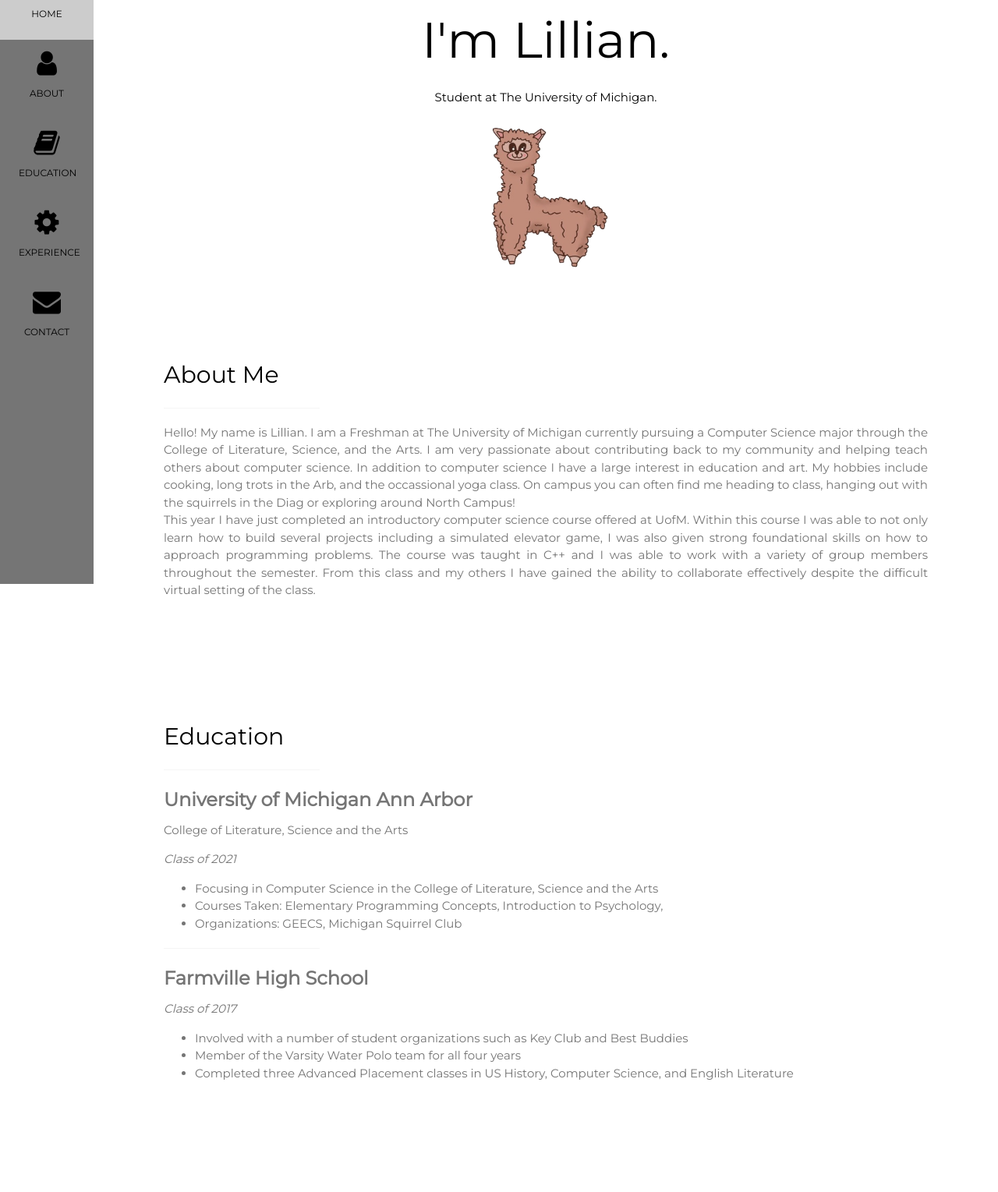
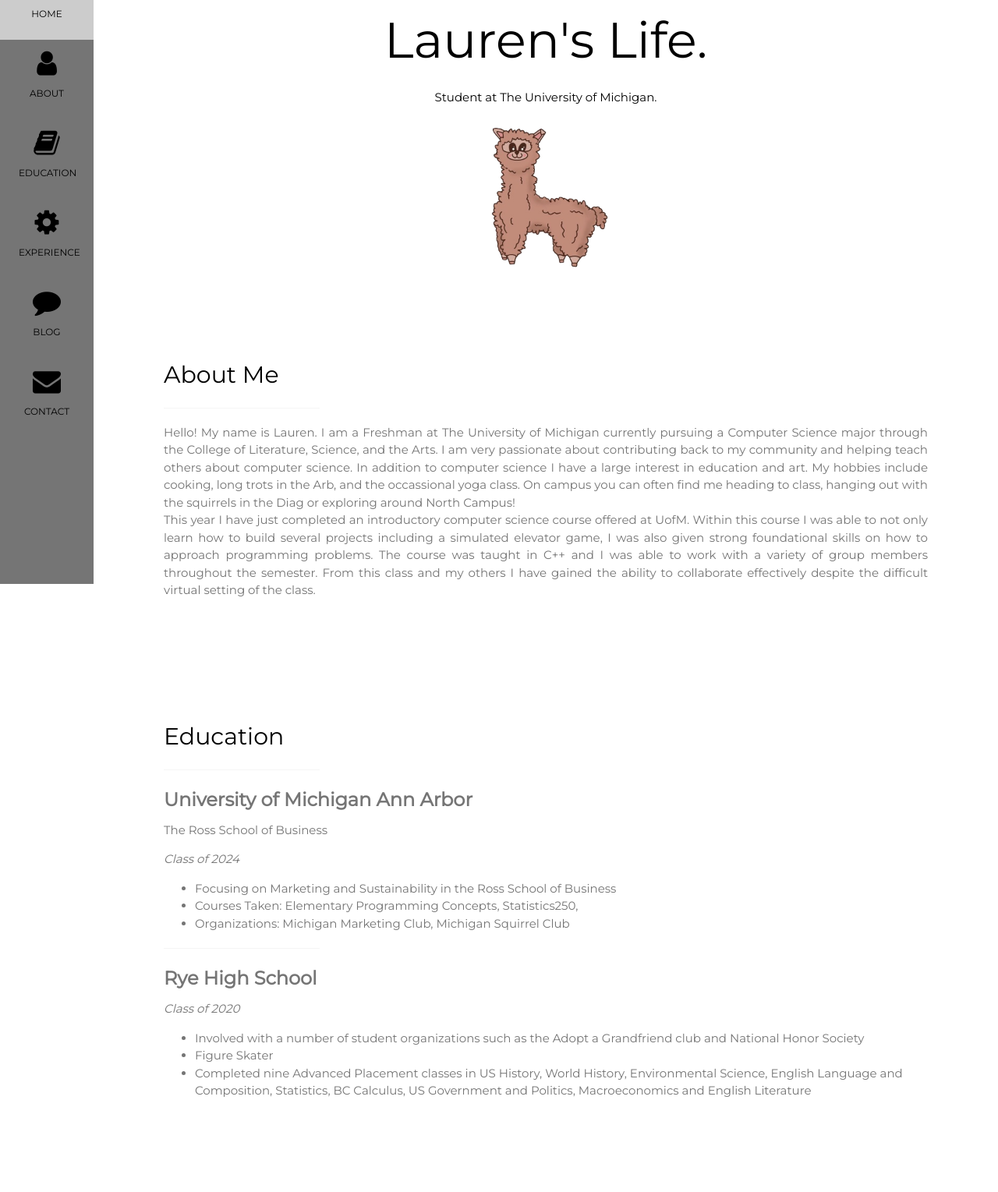
Before and after one commit to laurenjk/laurenjk.github.io, a plain HTML site: page index.html in a window 1280 px wide. Shown: the part 51-1580 px from the top of the page at 78% size. Drawn offline with nearby package versions, Linux system fonts and the light colour scheme.

Commit message:
Added example code

```diff
--- a/index.html
+++ b/index.html
@@ -1,6 +1,6 @@
 <!DOCTYPE html>
 <html>
-<title>Lillian's Personal Website</title>
+<title>Lauren's Life</title>
 <meta charset="UTF-8">
 
 <!--
@@ -20,7 +20,7 @@ https://www.w3schools.com/w3css/4/w3.css
 <!-- Icon Bar (Sidebar - hidden on small screens) -->
 <nav class="w3-sidebar w3-bar-block w3-small w3-hide-small w3-center">
   <!-- Link to font awesome icons https://fontawesome.com/v4.7.0/icons/ just change the name after fa- and it will change the icon! -->
-  <a href="#" class="w3-bar-item w3-button w3-padding-large w3-black">
+  <a href="#" class="w3-bar-item w3-button w3-padding-large w3-ffe0e9">
     <i class="fa fa-home w3-xxlarge"></i>
     <p>HOME</p>
   </a>
@@ -35,6 +35,10 @@ https://www.w3schools.com/w3css/4/w3.css
   <a href="#experience" class="w3-bar-item w3-button w3-padding-large w3-hover-black">
     <i class="fa fa-cog w3-xxlarge"></i>
     <p>EXPERIENCE</p>
+  </a>
+  <a href="#blog" class="w3-bar-item w3-button w3-padding-large w3-hover-black">
+    <i class="fa fa-comment w3-xxlarge"></i>
+    <p>BLOG</p>
   </a>
   <a href="#contact" class="w3-bar-item w3-button w3-padding-large w3-hover-black">
     <i class="fa fa-envelope w3-xxlarge"></i>
@@ -57,7 +61,7 @@ https://www.w3schools.com/w3css/4/w3.css
 <div class="w3-padding-large" id="main">
   <!-- Header/Home -->
   <header class="w3-container w3-padding-32 w3-center w3-white" id="home">
-    <h1 class="w3-jumbo">I'm Lillian.</h1>
+    <h1 class="w3-jumbo">Lauren's Life.</h1>
     <p>Student at The University of Michigan.</p>
     <img src="./llama-1.png" alt="boy" class="w3-image" width="200" height="200">
   </header>
@@ -67,7 +71,7 @@ https://www.w3schools.com/w3css/4/w3.css
     <h2 class="w3-text-black">About Me</h2>
     <hr style="width:200px" class="w3-opacity">
     <!-- EDIT THIS SECTION TO CHANGE YOUR ABOUT ME -->
-    <p> Hello! My name is Lillian. I am a Freshman at The University of Michigan currently pursuing a Computer Science major through the College of Literature, Science, and the Arts. I am very passionate about contributing back to my community and helping teach others about computer science. In addition to computer science I have a large interest in education and art. My hobbies include cooking, long trots in the Arb, and the occassional yoga class. On campus you can often find me heading to class, hanging out with the squirrels in the Diag or exploring around North Campus!
+    <p> Hello! My name is Lauren. I am a Freshman at The University of Michigan currently pursuing a Computer Science major through the College of Literature, Science, and the Arts. I am very passionate about contributing back to my community and helping teach others about computer science. In addition to computer science I have a large interest in education and art. My hobbies include cooking, long trots in the Arb, and the occassional yoga class. On campus you can often find me heading to class, hanging out with the squirrels in the Diag or exploring around North Campus!
     <br />
     This year I have just completed an introductory computer science course offered at UofM. Within this course  I was able to not only learn how to build several projects including a simulated elevator game, I was also given strong foundational skills on how to approach programming problems. The course was taught in C++ and I was able to work with a variety of group members throughout the semester. From this class and my others I have gained the ability to collaborate effectively despite the difficult virtual setting of the class.
     </p>
@@ -81,21 +85,21 @@ https://www.w3schools.com/w3css/4/w3.css
     <hr style="width:200px" class="w3-opacity">
     <!-- EDIT THIS SECTION TO CHANGE YOUR College info -->
     <h3><b>University of Michigan Ann Arbor</b></h3>
-    College of Literature, Science and the Arts
-    <p><i>Class of 2021</i></p>
+    The Ross School of Business
+    <p><i>Class of 2024</i></p>
     <ul>
-      <li>Focusing in Computer Science in the College of Literature, Science and the Arts</li>
-      <li>Courses Taken: Elementary Programming Concepts, Introduction to Psychology, </li>
-      <li>Organizations: GEECS, Michigan Squirrel Club</li>
+      <li>Focusing on Marketing and Sustainability in the Ross School of Business</li>
+      <li>Courses Taken: Elementary Programming Concepts, Statistics250, </li>
+      <li>Organizations: Michigan Marketing Club, Michigan Squirrel Club</li>
     </ul>
     <hr style="width:200px" class="w3-opacity">
     <!-- EDIT THIS SECTION TO CHANGE YOUR High School Info-->
-    <h3><b>Farmville High School</b></h3>
-    <i>Class of 2017</i>
+    <h3><b>Rye High School</b></h3>
+    <i>Class of 2020</i>
     <ul>
-      <li>Involved with a number of student organizations such as Key Club and Best Buddies</li>
-      <li>Member of the Varsity Water Polo team for all four years</li>
-      <li>Completed three Advanced Placement classes in US History, Computer Science, and English Literature</li>
+      <li>Involved with a number of student organizations such as the Adopt a Grandfriend club and National Honor Society</li>
+      <li>Figure Skater</li>
+      <li>Completed nine Advanced Placement classes in US History, World History, Environmental Science, English Language and Composition, Statistics, BC Calculus, US Government and Politics, Macroeconomics and English Literature</li>
     </ul>
   <!-- End Education Section -->
   </div>
@@ -126,6 +130,10 @@ https://www.w3schools.com/w3css/4/w3.css
 
   <!-- End Experiencee Section -->
   </div>
+  <div class="w3-padding-64 w3-content w3-text-grey" id="blog">
+    <h2 class="w3-text-black">Blog</h2>
+    <hr style="width:200px" class="w3-opacity">
+      <p>Follow for future writing.
 
   <!-- Contact Section -->
   <div class="w3-padding-64 w3-content w3-text-grey" id="contact">
@@ -137,8 +145,8 @@ https://www.w3schools.com/w3css/4/w3.css
       <!-- EDIT THIS SECTION TO CHANGE your contact information -->
     <div class="w3-section">
       <p><i class="fa fa-map-marker fa-fw w3-text-white w3-xxlarge w3-margin-right"></i> Ann Arbor, MI</p>
-      <p><i class="fa fa-phone fa-fw w3-text-white w3-xxlarge w3-margin-right"></i> Phone: +1 (234)-567-8900 </p>
-      <p><i class="fa fa-envelope fa-fw w3-text-white w3-xxlarge w3-margin-right"> </i> Email: lillian@umich.edu</p>
+      <p><i class="fa fa-phone fa-fw w3-text-white w3-xxlarge w3-margin-right"></i> Phone: +1 (610)-500-9784 </p>
+      <p><i class="fa fa-envelope fa-fw w3-text-white w3-xxlarge w3-margin-right"> </i> Email: laurenjk@umich.edu</p>
     </div><br>
 
   <!-- End Contact Section -->
```
